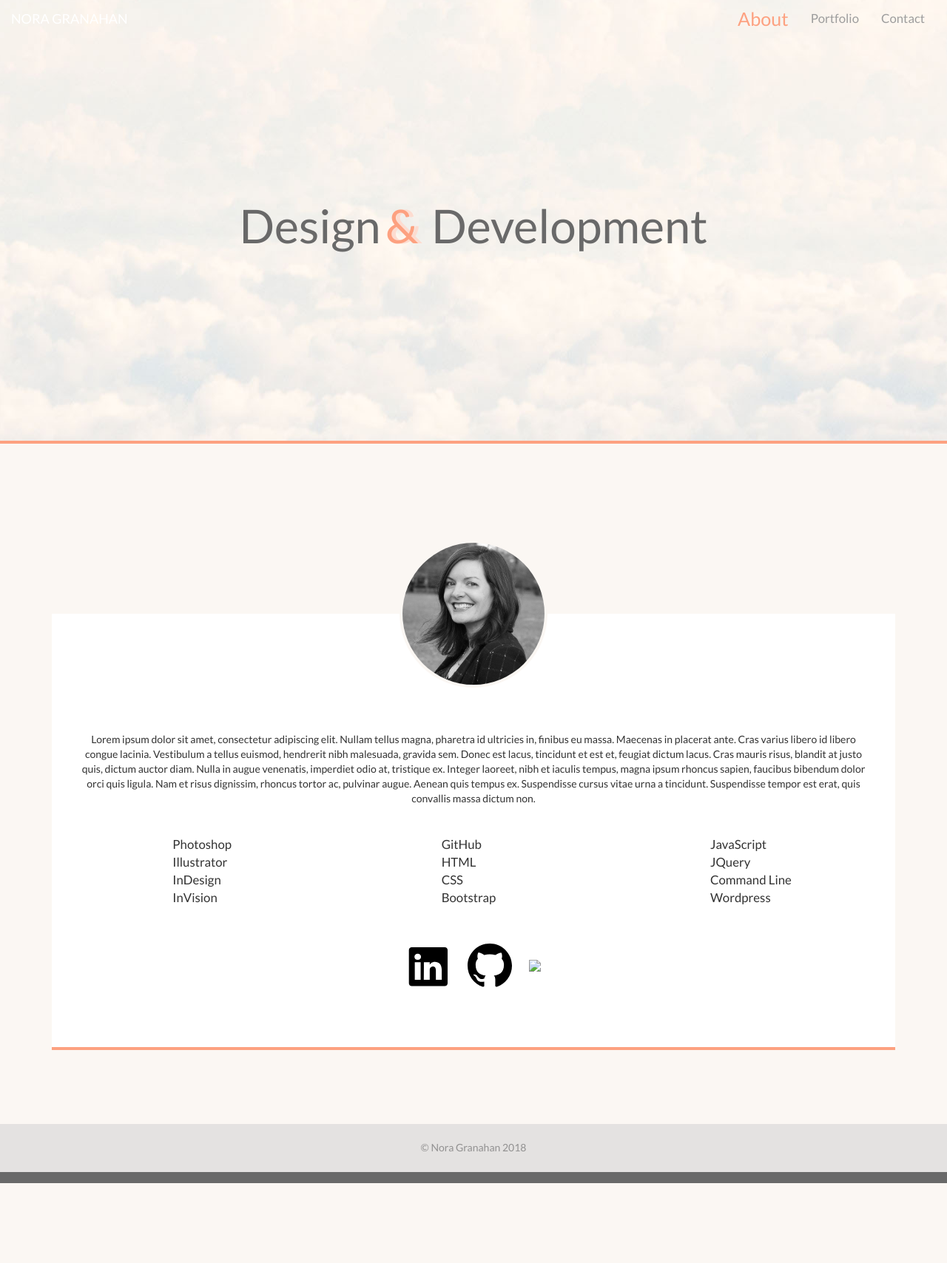
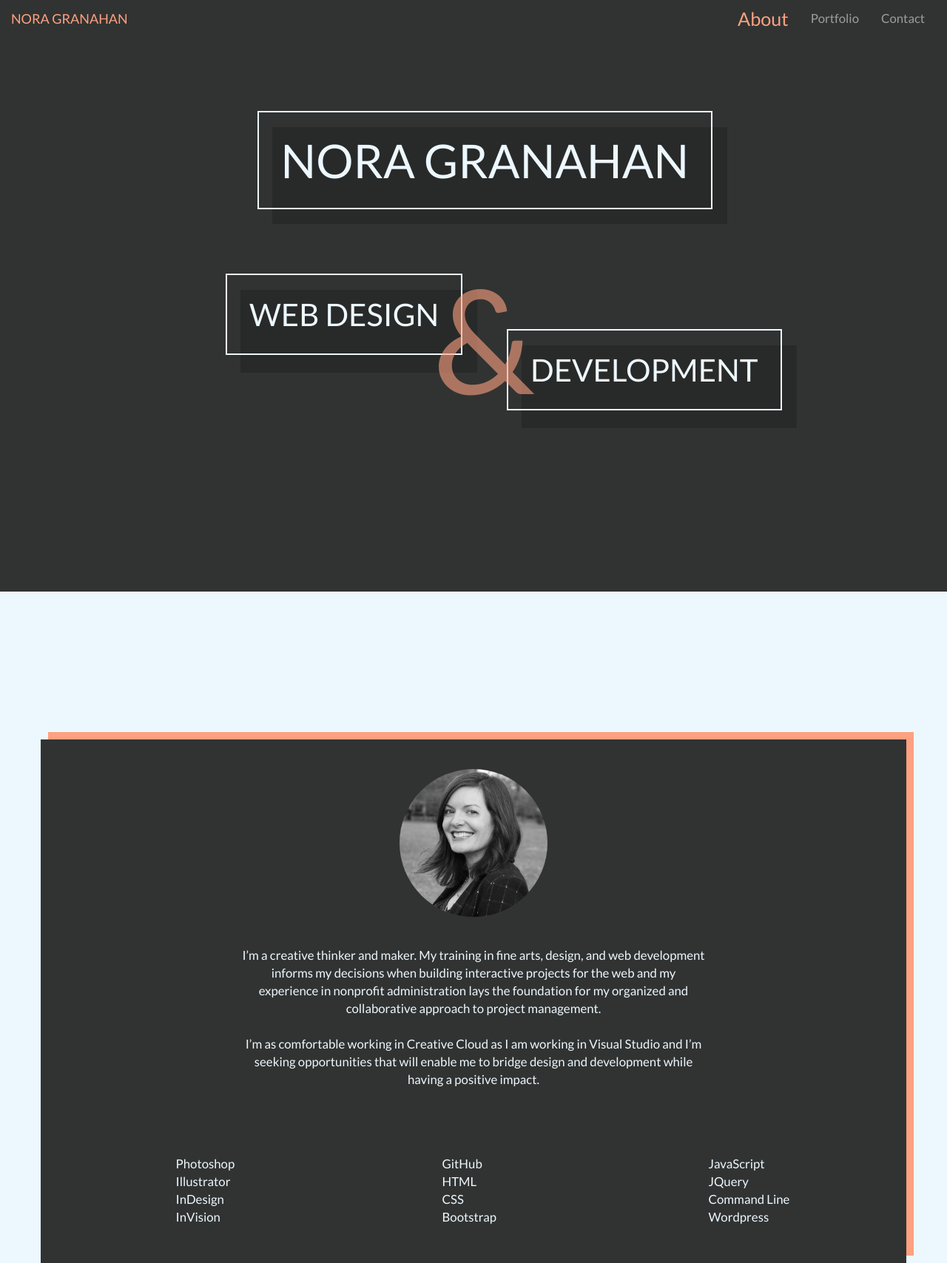
Before and after one commit to ngranahan/ngranahan.github.io, a plain HTML site: page index.html in a window 1280 px wide. Shown: the top 1708 px of the page at 74% size. Before the commit the page ends 1600 px from the top, so only its background shows below. Drawn offline with nearby package versions, Linux system fonts and the light colour scheme.

Commit message:
updated design created header UI library

```diff
--- a/assets/css/style.css
+++ b/assets/css/style.css
@@ -1,6 +1,135 @@
+/* UNIVERSAL STYLES */
+
+
 * {
     font-family: 'Lato', sans-serif;
 }
+body {
+    background-color: #edf8fe;
+}
+.place-holder {
+    height: 600px;
+    background-color: #e4e2e1;
+    margin: 100px 0;
+}
+.relative {
+    position: relative;
+}
+.absolute {
+    position: absolute;
+}
+
+
+
+/* NAV & JUMBOTRON STYLES */
+
+
+.jumbotron {
+    background: #313332;
+    height: 800px;
+    padding-top: 0;
+}
+.navbar-inverse {
+    background: none;
+    border: none;
+}
+.navbar-inverse .navbar-collapse, .navbar-inverse .navbar-form {
+    border: none;
+}
+.navbar-inverse .navbar-nav>.active>a, .navbar-inverse .navbar-nav>.active>a:focus, .navbar-inverse .navbar-nav>.active>a:hover {
+    color: rgb(253, 161, 128);
+    background: none;
+    font-size: 1.5em;
+}
+.navbar-inverse .navbar-nav>li>a:hover, .navbar-inverse .navbar-brand:hover {
+    color: rgb(253, 161, 128);
+}
+
+/*  -- HEADER UI UNIVERSAL STYLES --  */
+
+h1, h2 {
+    display: inline-block;
+    -webkit-display: -webkit-inline-box;
+    padding: 30px;
+}
+h1 {
+    font-size: 4em;
+}
+h2 {
+    font-size: 3em;
+}
+.bkg-offset {
+    background-color: #282a29;
+    width: 100%;
+    height:80%;
+    left: 20px;
+    top: 42px;
+}
+.header-main {
+    border: 2px solid #edf8fe;
+    color: #edf8fe !important;
+}
+.header-secondary {
+    border: 2px solid rgb(253, 161, 128);
+    color: rgb(253, 161, 128);
+}
+
+/* -- HEADER UI ELEMENT SPECIFIC STYLES -- */
+
+/* JUMBOTRON SECTION */
+
+/* Home Page */
+.name {
+    top: 60px;
+    left: 25%;
+}
+.design {
+    top: 280px;
+    left: 250px;
+}
+.dev {
+    top: 355px;
+    left: 630px;
+}
+.amp {
+    color: rgba(253, 161, 128, .6);
+    position: absolute;
+    font-size: 14em;
+    left: 530px;
+    top: 260px;
+}
+
+/* MAIN CONTENT SECTION */
+
+/* Home Page */
+
+.about {
+    left: 50%;
+    transform: translatex(-50%);
+    margin: 0;
+}
+
+/* For Portfolio and Contact pages */
+
+.portfolio, .contact {
+    top: 40px;
+    left: 50%;
+    transform: translateX(-50%);
+}
+.jumbotron-secondary h1 {
+    color: #edf8fe;
+    margin-top: 90px;
+}
+
+.jumbotron.jumbotron-billboard.jumbotron-secondary {
+    height: 400px;
+}
+
+/* -- END HEADER STYLES -- */
+
+
+
+/* MAIN CONTENT STYLES */
 
 ul {
     list-style: none;
@@ -9,83 +138,46 @@ ul {
 }
 
 .skills {
-    margin-top: 40px;
-}
-.jumbotron {
-    background: rgb(253, 192, 164) url("../images/clouds-whiteout.jpg") no-repeat center;
-    height: 600px;
-    padding-top: 0;
-    border-bottom: 4px solid rgb(253, 161, 128);
+    margin-top: 80px;
 }
 
-.navbar-inverse {
-    background: none;
-    border: none;
+.main-content {
+    background-color: #313332;
+    margin-top: 200px;
+    margin-bottom: 200px;
+    padding: 40px 60px;
+    box-shadow: 10px -10px rgb(253, 161, 128);
+    color: #edf8fe;
 }
 
-.navbar-inverse .navbar-collapse, .navbar-inverse .navbar-form {
-    border: none;
-}
-
-.navbar-inverse .navbar-nav>.active>a, .navbar-inverse .navbar-nav>.active>a:focus, .navbar-inverse .navbar-nav>.active>a:hover {
-    color: rgb(253, 161, 128);
-    background: none;
-    font-size: 1.5em;
-}
-
-.jumbotron h1 {
-    color: #696969;
-    margin-top: 200px;
-}
-
-.amp-front {
-    color: rgb(253, 220, 208);
-}
-.amp-back {
-    color: rgb(253, 161, 128);
-    position: absolute;
-    left: 451px;
-}
-
-body {
-    background-color: #fbf7f3;
-}
-
-.about-me {
-    position: relative;
-    background-color: white;
-    margin-top: 200px;
-    margin-bottom: 100px;
-    padding: 40px;
-    border-bottom: 4px solid rgb(253, 161, 128);
+.bio {
+    margin-top: 40px;
+    font-size: 1.2em;
+    padding: 0 20%;
 }
 
 .headshot {
-    position: absolute;
-    top: -100px;
-    left: 50%;
-    transform: translateX(-50%);
     width: 200px;
     border-radius: 50%;
-    border: 4px solid #fbf7f3;
 }
 
-.bio {
-    margin-top: 120px;
-}
-.icon {
-    width: 60px;
-    margin: 40px 10px;
-}
+
+
+
+/* FOOTER STYLES */
 
 footer {
-    background-color: #e4e2e1;
-    height: 80px;
-    border-bottom: 15px solid dimgray;
-    line-height: 4.5;
+    background-color: #313332;
+    height: 180px;
+    border-bottom: 15px solid #282a29;
     color: rgb(146, 145, 145);
 }
 
-.relative {
-    position: relative;
+.icon {
+    width: 60px;
+    margin: 40px 10px 20px 10px;
 }
+
+.stackoverflow {
+    fill: pink;
+}
--- a/index.html
+++ b/index.html
@@ -27,7 +27,7 @@
                         <span class="icon-bar"></span>
                         <span class="icon-bar"></span>
                     </button>
-                    <a class="navbar-brand" href="#">NORA GRANAHAN</a>
+                    <a class="navbar-brand" href="index.html">NORA GRANAHAN</a>
                 </div>
                 <div class="collapse navbar-collapse" id="MyNavbar">
                     <ul class="nav navbar-nav navbar-right">
@@ -45,30 +45,48 @@
                 </div>
             </div>
         </nav>
-        <div class="img"></div>
         <div class="container">
             <div class="row">
-                <div class="col-lg-12 text-center">
-                    <h1 class="relative">Design
-                        <span class="amp-front">&</span>
-                        <span class="amp-back">&</span> Development</h1>
+                <div class="col-lg-12 relative">
+                    <div class="absolute name">
+                        <div class="bkg-offset absolute"></div>
+                        <h1 class="relative header-main">NORA GRANAHAN</h1>
+                    </div>
+                    <div class="absolute design">
+                        <div class="bkg-offset absolute"></div>
+                        <h2 class="relative header-main">WEB DESIGN</h2>
+                    </div>
+                    <div class="absolute dev">
+                        <div class="bkg-offset absolute"></div>
+                        <h2 class="relative header-main">DEVELOPMENT</h2>
+                    </div>
+                    <h3 class="amp">&</h3>
                 </div>
             </div>
         </div>
     </div>
+
     <div class="container main-content">
+        <div class="row text-center">
+            <img class="headshot" src="assets/images/NG-Headshot-GS.png">
+        </div>
+        <!-- <div class="row relative">
+            <div class="absolute about">
+                <div class="bkg-offset absolute"></div>
+                <h2 class="relative header-secondary">ABOUT ME</h2>
+            </div>
+        </div> -->
         <div class="row">
-            <div class="col-sm-12">
-                <div class="about-me text-center">
-                    <img class="headshot" src="assets/images/NG-Headshot-GS.png">
-                    <p class="bio">Lorem ipsum dolor sit amet, consectetur adipiscing elit. Nullam tellus magna, pharetra id ultricies in,
-                        finibus eu massa. Maecenas in placerat ante. Cras varius libero id libero congue lacinia. Vestibulum
-                        a tellus euismod, hendrerit nibh malesuada, gravida sem. Donec est lacus, tincidunt et est et, feugiat
-                        dictum lacus. Cras mauris risus, blandit at justo quis, dictum auctor diam. Nulla in augue venenatis,
-                        imperdiet odio at, tristique ex. Integer laoreet, nibh et iaculis tempus, magna ipsum rhoncus sapien,
-                        faucibus bibendum dolor orci quis ligula. Nam et risus dignissim, rhoncus tortor ac, pulvinar augue.
-                        Aenean quis tempus ex. Suspendisse cursus vitae urna a tincidunt. Suspendisse tempor est erat, quis
-                        convallis massa dictum non.</p>
+            <div class="col-sm-12 text-center">
+                <p class="bio">I’m a creative thinker and maker. My training in fine arts, design, and web development informs my decisions
+                    when building interactive projects for the web and my experience in nonprofit administration lays the
+                    foundation for my organized and collaborative approach to project management.
+                    <br>
+                    <br>I’m as comfortable working in Creative Cloud as I am working in Visual Studio and I’m seeking opportunities
+                    that will enable me to bridge design and development while having a positive impact.
+                </p>
+            </div>
+        </div>
         <!-- Skills List -->
         <div class="row skills text-left">
             <div class="col-xs-4">
@@ -96,17 +114,21 @@
                 </ul>
             </div>
         </div>
-                    <img class="icon linkedin" src="assets/images/if_11-linkedin_104493.svg">
-                    <img class="icon github" src="assets/images/if_mark-github_298822.svg">
-                    <img class="icon stackoverflow" src="assets/images/if_stackoverflow-square-social-media_764872.svg">
     </div>
-            </div>
-        </div>
-    </div>
+
     <footer class="container-fluid text-center">
         <div class="row">
             <div class="col-md-12">
-                <span>&copy Nora Granahan 2018</span>
+                <a href="#">
+                    <img class="icon linkedin" src="assets/images/linkedin.svg">
+                </a>
+                <a href="#">
+                    <img class="icon github" src="assets/images/github.svg">
+                </a>
+                <a href="#">
+                    <img class="icon stackoverflow" src="assets/images/stackoverflow.svg">
+                </a>
+                <div>&copy Nora Granahan 2018</div>
             </div>
         </div>
     </footer>
```
Also changed, not shown: contact.html (+84 -0 lines), portfolio.html (+86 -0 lines), assets/images/github.svg (added), assets/images/linkedin.svg (added), assets/images/stackoverflow.svg (added). Lines whose indentation alone changed are shown as unchanged.
